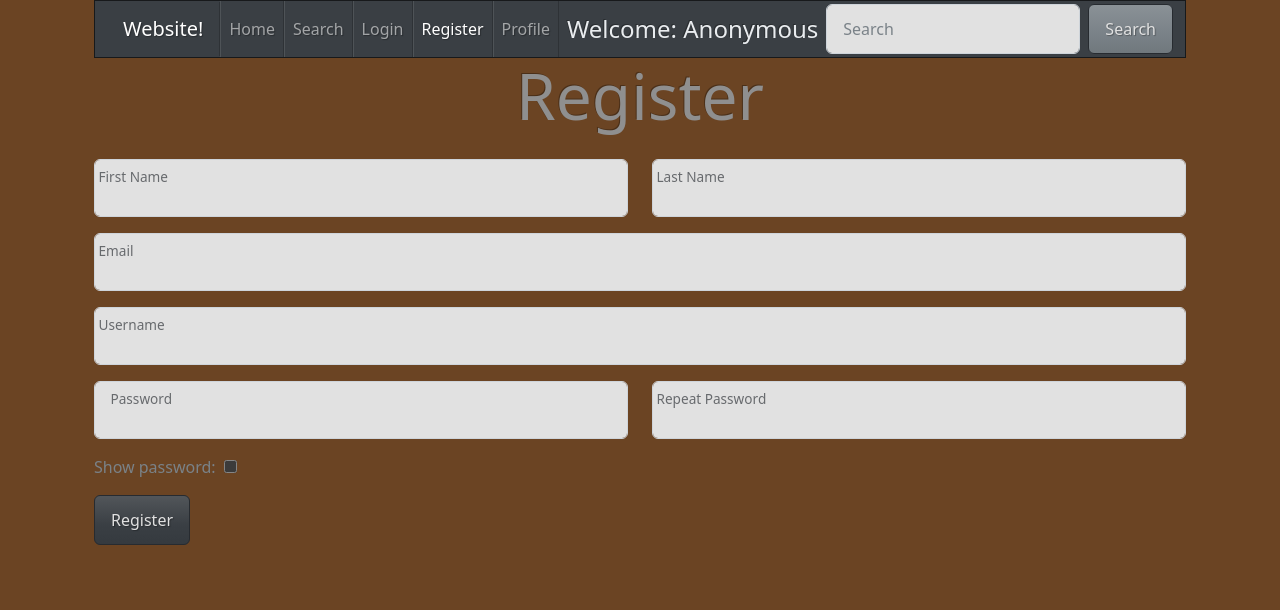
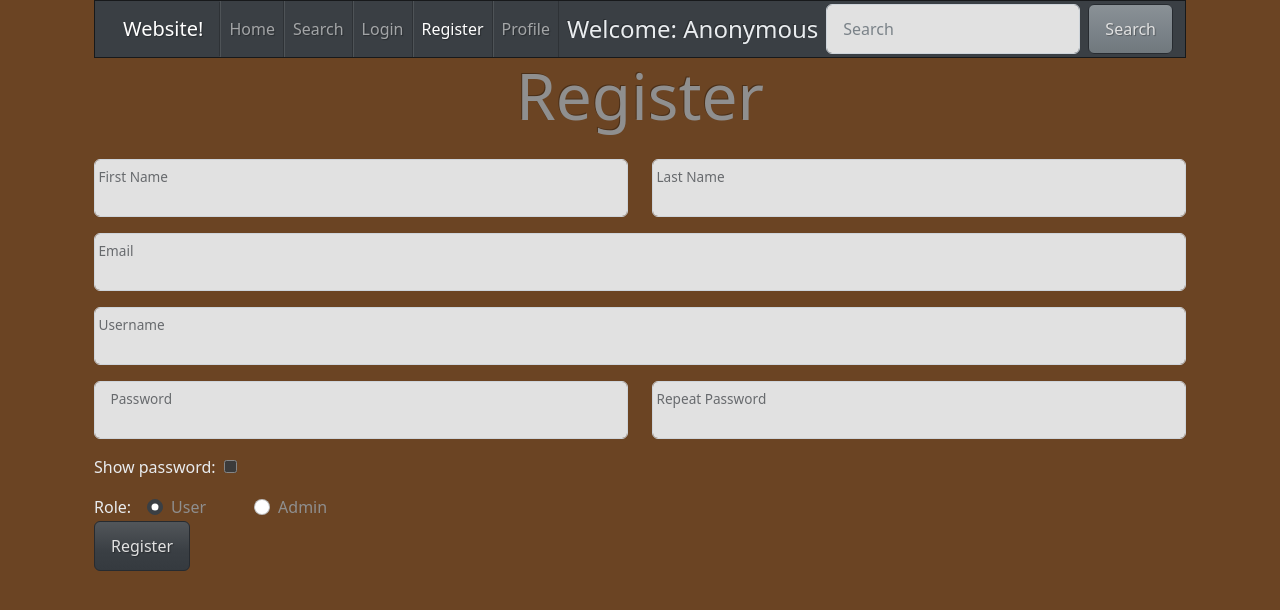
Before and after one commit to abstewart/spring23-webdev-final-project, a React (Create React App) app in the folder website/: page /register in a window 1280 px wide. Shown: the top 610 px of the page. Built offline with nearby package versions, Linux system fonts and the light colour scheme; no server answers.

Commit message:
Adding role to registration page

```diff
--- a/website/src/pages/register/index.js
+++ b/website/src/pages/register/index.js
@@ -11,7 +11,7 @@ const Register = () => {
     const {loading, error} = useSelector((state) => state.users);
     const dispatch = useDispatch();
     const navigate = useNavigate();
-    const [rUser, setRUser] = useState({});
+    const [rUser, setRUser] = useState({role: "USER"});
 
     //clear any error message from other screens
     useEffect(() => {dispatch(clearErrLoad())}, [])
@@ -103,9 +103,8 @@ const Register = () => {
                                          setRUser({...rUser, pass1: e.target.value})}}/>
                               <label className={`text-dark`} htmlFor={`register_password_1`}>Password</label>
                           </div>
-                          {/*<div className={`text-info`}>Password must be 8-32 characters in length, include 1 number, and one of ['!@#$%&*]</div>*/}
                           <div className="mt-3">
-                              <label className={`text-secondary`} htmlFor={`register_show_password`}>Show password: &nbsp;</label>
+                              <label className={`text-secondary text-light`} htmlFor={`register_show_password`}>Show password: &nbsp;</label>
                               <input type={`checkbox`} id={`register_show_password`} onClick={handlePasswordToggle}/>
                           </div>
                       </div>
@@ -115,6 +114,25 @@ const Register = () => {
                                      setRUser({...rUser, pass2: e.target.value})}}/>
                           <label className={`text-dark`} htmlFor={`register_password_2`}>Repeat Password</label>
                       </div>
+                  </div>
+              </div>
+              <div className={"form-group"}>
+                  <span className="text-light me-3">Role:</span>
+                  <div className="form-check form-check-inline me-5">
+                      <input className="form-check-input" type="radio"
+                             name="inlineRadioOptions" id="inlineRadio1"
+                             value="User" checked onChange={(e) => {
+                          setRUser({...rUser, role: "USER"})}}/>
+                          <label className="form-check-label"
+                                 htmlFor="inlineRadio1">User</label>
+                  </div>
+                  <div className="form-check form-check-inline">
+                      <input className="form-check-input" type="radio"
+                             name="inlineRadioOptions" id="inlineRadio2"
+                             value="Admin" onChange={(e) => {
+                          setRUser({...rUser, role: "ADMIN"})}}/>
+                          <label className="form-check-label"
+                                 htmlFor="inlineRadio2">Admin</label>
                   </div>
               </div>
               <button type="button" onClick={tryRegister} className={"btn btn-primary"}>
```
